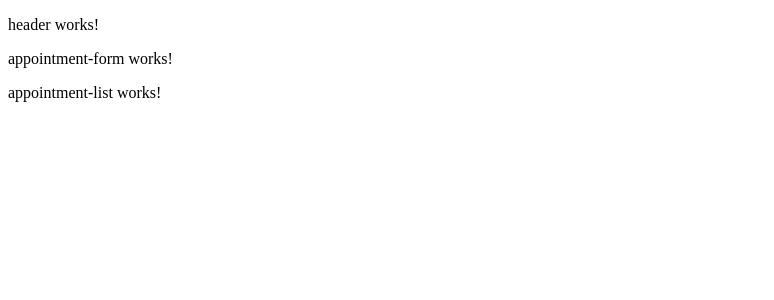
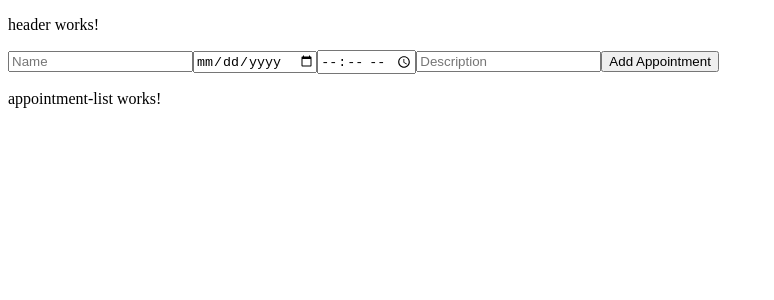
Before and after one commit to A-Dezeray/Appointment-Management-System, an Angular app: page / in a window 1280 px wide. Shown: the top 300 px of the page, without its empty margins (0-774 px from the left). Built offline with nearby package versions, Linux system fonts and the light colour scheme.

Commit message:
Added in logic for the form and connected appointmentService

```diff
--- a/src/app/components/appointment-form/appointment-form.component.html
+++ b/src/app/components/appointment-form/appointment-form.component.html
@@ -1 +1,7 @@
-<p>appointment-form works!</p>
+<form (ngSubmit)="addAppointment()">
+  <input [(ngModel)]="name" name="name" placeholder="Name" required />
+  <input [(ngModel)]="date" name="date" type="date" required />
+  <input [(ngModel)]="time" name="time" type="time" required />
+  <input [(ngModel)]="description" name="description" placeholder="Description" required />
+  <button type="submit">Add Appointment</button>
+</form>
--- a/src/app/components/appointment-form/appointment-form.component.ts
+++ b/src/app/components/appointment-form/appointment-form.component.ts
@@ -1,11 +1,37 @@
 import { Component } from '@angular/core';
+import { CommonModule } from '@angular/common';
+import { FormsModule } from '@angular/forms';
+import { AppointmentService } from '../../services/appointment.service';
 
 @Component({
   selector: 'app-appointment-form',
-  imports: [],
+  standalone: true,
+  imports: [CommonModule, FormsModule],
   templateUrl: './appointment-form.component.html',
-  styleUrl: './appointment-form.component.css'
+  styleUrls: ['./appointment-form.component.css']
 })
 export class AppointmentFormComponent {
+  name = '';
+  date = '';
+  time = '';
+  description = '';
 
+  constructor(private appointmentService: AppointmentService) {}
+
+  addAppointment() {
+    if (this.name && this.date && this.time && this.description) {
+      this.appointmentService.addAppointment({
+        name: this.name,
+        date: this.date,
+        time: this.time,
+        description: this.description
+      });
+
+      // Reset form
+      this.name = '';
+      this.date = '';
+      this.time = '';
+      this.description = '';
+    }
+  }
 }
```
